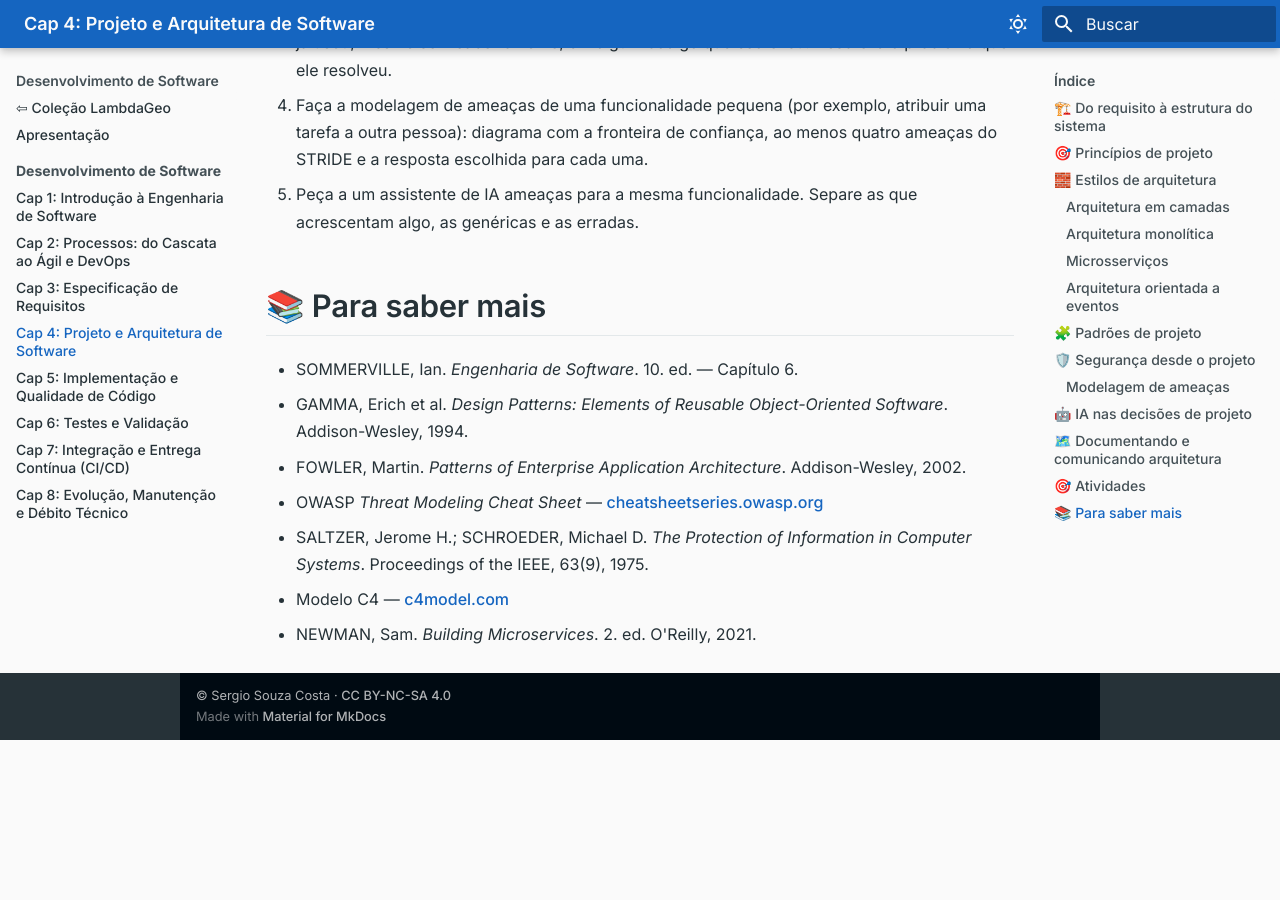
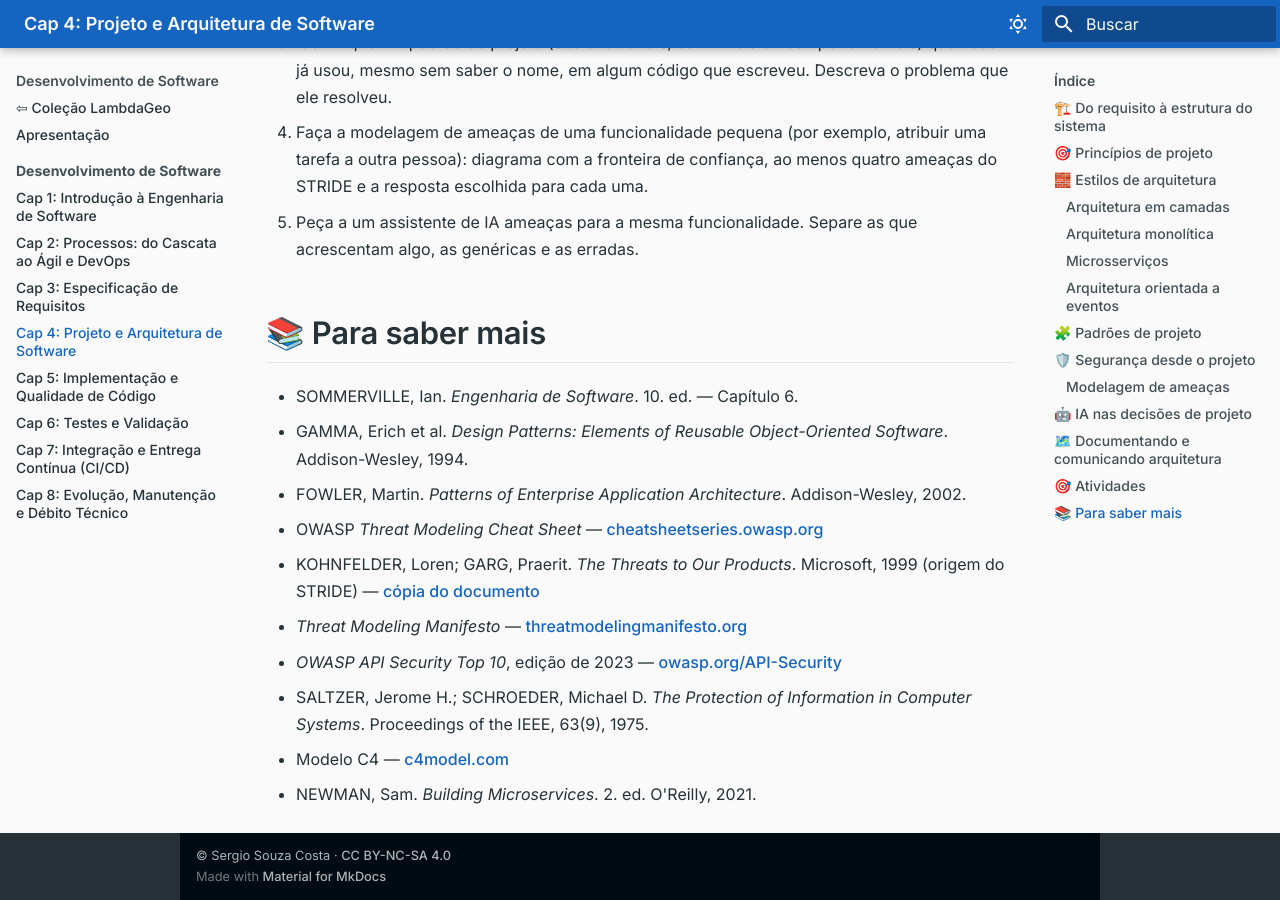
Before and after one commit to lambdageo-edu/book-engenharia-de-software, an MkDocs documentation site: the page built from docs/unidade1/04_projeto_arquitetura.md, in a window 1280 px wide and 900 px high, scrolled down 6926 px. Built offline with MkDocs 1.6.1 and Material for MkDocs 9.7.7, drawn with Linux system fonts in a browser that asks for light colours; before the commit the page ends 7666 px from its top, so only the background shows below that; some of the changed text lies outside the part shown.

Commit message:
Completa as referências das seções de segurança e IA
Co-Authored-By: Claude Sonnet 5.5 <noreply@anthropic.com>
Claude-Session: https://claude.ai/code/session_012bE8URAXDT9a1qc7U92QJo

````diff
--- a/docs/unidade1/04_projeto_arquitetura.md
+++ b/docs/unidade1/04_projeto_arquitetura.md
@@ -99,7 +99,7 @@ Para a primeira, basta um diagrama de por onde os dados passam, marcando as **fr
  API (FastAPI)  ----->  Armazenamento (hoje, um dicionário em memória)
 ```
 
-Para a segunda, o acrônimo **STRIDE** serve de lista de conferência. Aplicado à versão atual da API:
+Para a segunda, o acrônimo **STRIDE**, proposto na Microsoft por Kohnfelder e Garg em 1999, serve de lista de conferência. Aplicado à versão atual da API:
 
 | Ameaça | Propriedade violada | Na API de tarefas |
 |---|---|---|
@@ -152,6 +152,9 @@ Arquitetura só é útil se for compreendida por quem constrói o sistema. Algum
 * GAMMA, Erich et al. *Design Patterns: Elements of Reusable Object-Oriented Software*. Addison-Wesley, 1994.
 * FOWLER, Martin. *Patterns of Enterprise Application Architecture*. Addison-Wesley, 2002.
 * OWASP *Threat Modeling Cheat Sheet* — [cheatsheetseries.owasp.org](https://cheatsheetseries.owasp.org/cheatsheets/Threat_Modeling_Cheat_Sheet.html)
+* KOHNFELDER, Loren; GARG, Praerit. *The Threats to Our Products*. Microsoft, 1999 (origem do STRIDE) — [cópia do documento](https://threatmodelingbook.com/files/microsoft/The-Threats-To-Our-Products.docx)
+* *Threat Modeling Manifesto* — [threatmodelingmanifesto.org](https://threatmodelingmanifesto.org/)
+* *OWASP API Security Top 10*, edição de 2023 — [owasp.org/API-Security](https://owasp.org/API-Security/editions/2023/en/0xa1-broken-object-level-authorization/)
 * SALTZER, Jerome H.; SCHROEDER, Michael D. *The Protection of Information in Computer Systems*. Proceedings of the IEEE, 63(9), 1975.
 * Modelo C4 — [c4model.com](https://c4model.com/)
 * NEWMAN, Sam. *Building Microservices*. 2. ed. O'Reilly, 2021.
````
Also changed, not shown: docs/unidade1/03_especificacao_requisitos.md (+2 -0 lines).
